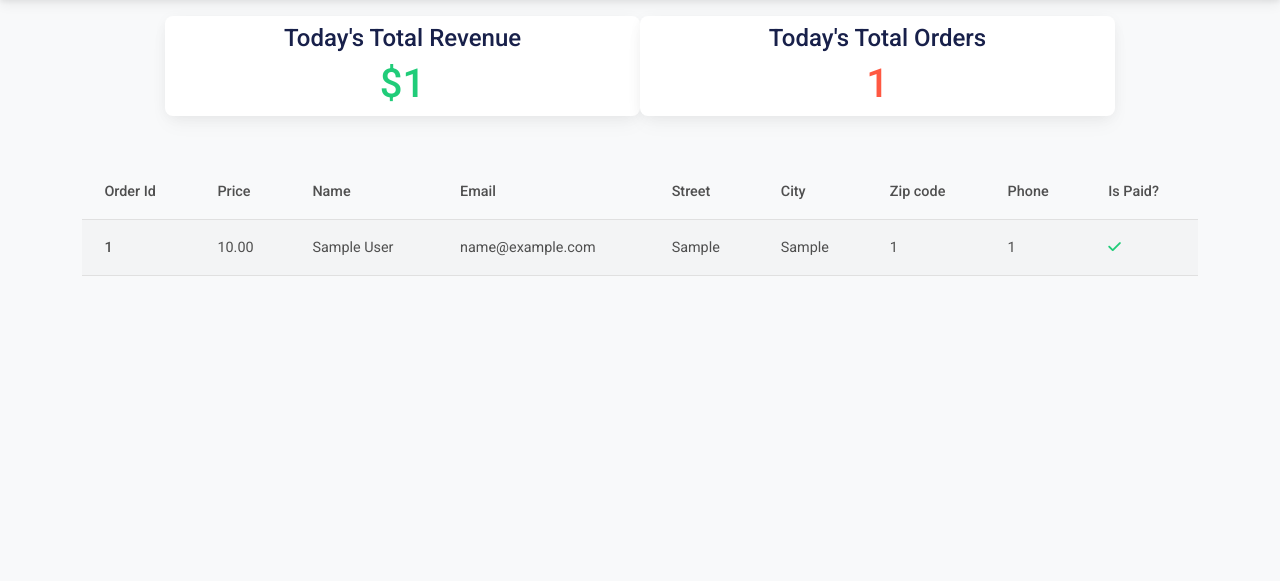
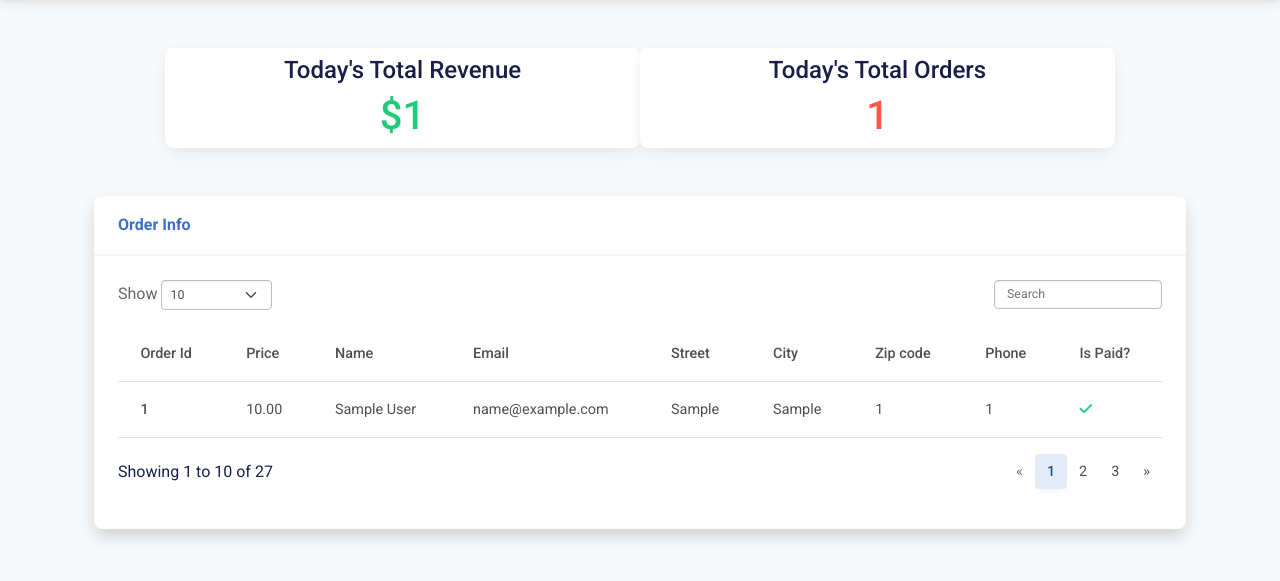
Before and after one commit to niclastanskanen/HELLO-FOODY, a Django app: template restaurant/templates/restaurant/dashboard.html in a window 1280 px wide. Shown: the part 126-707 px from the top of the page. Run offline with Django 4.2, Linux system fonts and the light colour scheme; tables that the repository leaves empty hold one stand-in row (values such as "Sample post"); the template is opened without the code that fills it: values that come from a table or form of the project are taken from there, most other values are stand-ins (such as "Sample title", 1, 10 or a date in 2020).

Commit message:
add style to dashboard table

```diff
--- a/restaurant/templates/restaurant/dashboard.html
+++ b/restaurant/templates/restaurant/dashboard.html
@@ -2,7 +2,7 @@
 
 {% block content %}
 <div class="container">
-    <div class="row justify-content-center mt-3">
+    <div class="row justify-content-center mt-5 pb-5">
         <div class="card col-md-5 mr-3">
             <h4 class="text-center pt-2">Today's Total Revenue</h4>
             <h1 class="text-center" style="color: #20cc79">${{ total_revenue }}</h1>
@@ -12,26 +12,52 @@
             <h1 class="text-center" style="color: #ff5842">{{ total_orders }}</h1>
         </div>
     </div>
-    <div class="row justify-content-center">
-        <div class="col-md-12 mt-5">
-            <table class="table table-hover table-striped">
+    <div id="wrapper">
+        <div id="content-wrapper" class="d-flex flex-column">
+            <div id="content">
+                <div class="container-fluid">
+                    <div class="card shadow">
+                        <div class="card-header py-3">
+                            <p class="text-primary m-0 fw-bold">Order Info</p>
+                        </div>
+                        <div class="card-body">
+                            <div class="row">
+                                <div class="col-md-6 text-nowrap">
+                                    <div id="dataTable_length" class="dataTables_length" aria-controls="dataTable">
+                                        <label class="form-label">Show <select
+                                                class="d-inline-block form-select form-select-sm">
+                                                <option value="10" selected>10</option>
+                                                <option value="25">25</option>
+                                                <option value="50">50</option>
+                                                <option value="100">100</option>
+                                            </select></label></div>
+                                </div>
+                                <div class="col-md-6">
+                                    <div id="dataTable_filter" class="text-md-end dataTables_filter"><label
+                                            class="form-label"><input class="form-control form-control-sm" type="search"
+                                                aria-controls="dataTable" placeholder="Search" /></label></div>
+                                </div>
+                            </div>
+                            <div id="dataTable" class="table-responsive table mt-2" role="grid"
+                                aria-describedby="dataTable_info">
+                                <table id="dataTable" class="table my-0">
                                     <thead>
                                         <tr>
-                        <th scope="col">Order Id</th>
-                        <th scope="col">Price</th>
-                        <th scope="col">Name</th>
-                        <th scope="col">Email</th>
-                        <th scope="col">Street</th>
-                        <th scope="col">City</th>
-                        <th scope="col">Zip code</th>
-                        <th scope="col">Phone</th>
-                        <th scope="col">Is Paid?</th>
+                                            <th>Order Id</th>
+                                            <th>Price</th>
+                                            <th>Name</th>
+                                            <th>Email</th>
+                                            <th>Street</th>
+                                            <th>City</th>
+                                            <th>Zip code</th>
+                                            <th>Phone</th>
+                                            <th>Is Paid?</th>
                                         </tr>
                                     </thead>
                                     <tbody>
                                         {% for order in orders %}
                                         <tr>
-                        <th scope="row">{{ order.pk }}</th>
+                                            <th>{{ order.pk }}</th>
                                             <td>{{ order.price }}</td>
                                             <td>{{ order.name }}</td>
                                             <td>{{ order.email }}</td>
@@ -51,7 +77,33 @@
                                     </tbody>
                                 </table>
                             </div>
+                            <div class="row">
+                                <div class="col-md-6 align-self-center">
+                                    <p id="dataTable_info" class="dataTables_info" role="status" aria-live="polite">
+                                        Showing
+                                        1 to 10 of 27</p>
+                                </div>
+                                <div class="col-md-6">
+                                    <nav
+                                        class="d-lg-flex justify-content-lg-end dataTables_paginate paging_simple_numbers">
+                                        <ul class="pagination">
+                                            <li class="page-item disabled"><a class="page-link" aria-label="Previous"
+                                                    href="#"><span aria-hidden="true">«</span></a></li>
+                                            <li class="page-item active"><a class="page-link" href="#">1</a></li>
+                                            <li class="page-item"><a class="page-link" href="#">2</a></li>
+                                            <li class="page-item"><a class="page-link" href="#">3</a></li>
+                                            <li class="page-item"><a class="page-link" aria-label="Next" href="#"><span
+                                                        aria-hidden="true">»</span></a></li>
+                                        </ul>
+                                    </nav>
+                                </div>
+                            </div>
+                        </div>
+                    </div>
+                </div>
+            </div>
         </div>
     </div>
 
+
     {% endblock content %}
```
Lines whose indentation alone changed are shown as unchanged.
